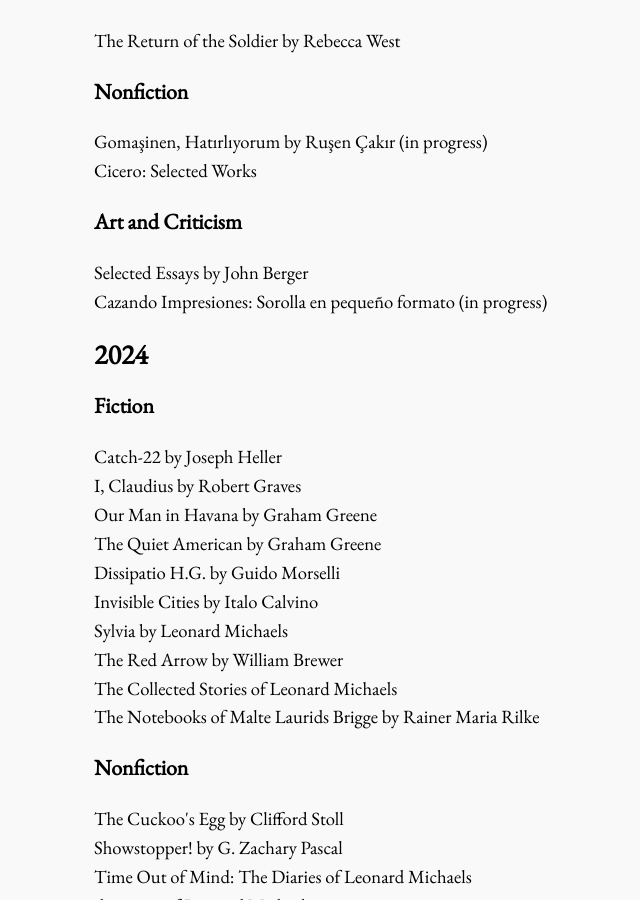
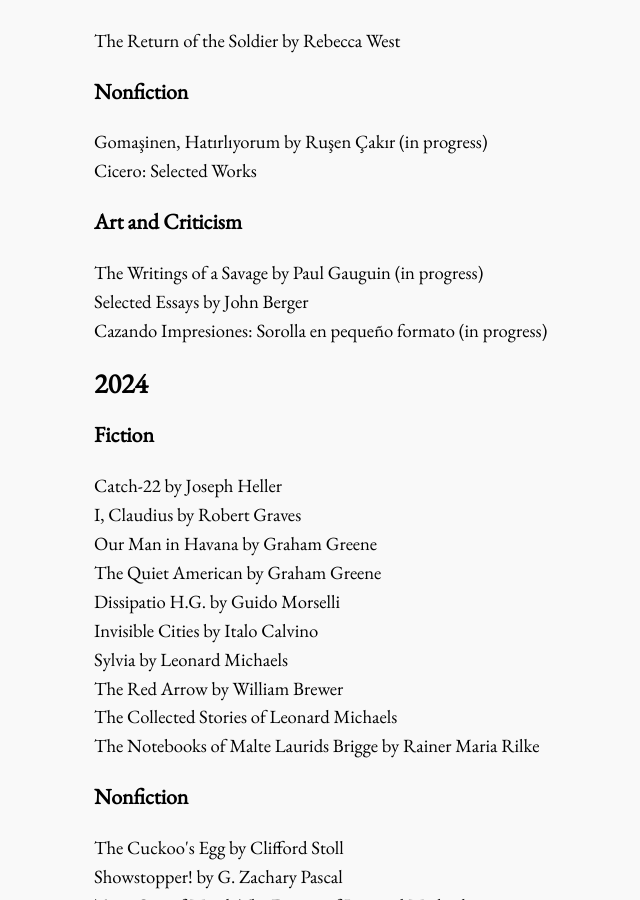
Before and after one commit to bora-uyumazturk/bora-uyumazturk.github.io, a Jekyll site: the page built from reading.html, in a window 1280 px wide and 900 px high, scrolled down 335 px. Shown: the whole window, without its empty margins (78-718 px from the left). Built offline with Jekyll 4.4.1, drawn with Linux system fonts in a browser that asks for light colours.

Commit message:
Update reading.html

```diff
--- a/reading.html
+++ b/reading.html
@@ -25,6 +25,7 @@ title: Reading
 
   <h3>Art and Criticism</h3>
 
+  The Writings of a Savage by Paul Gauguin (in progress) <br>
   Selected Essays by John Berger <br>
   Cazando Impresiones: Sorolla en pequeño formato (in progress)
 
```
